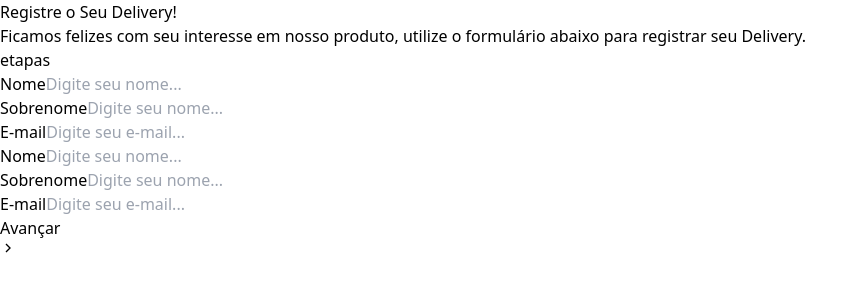
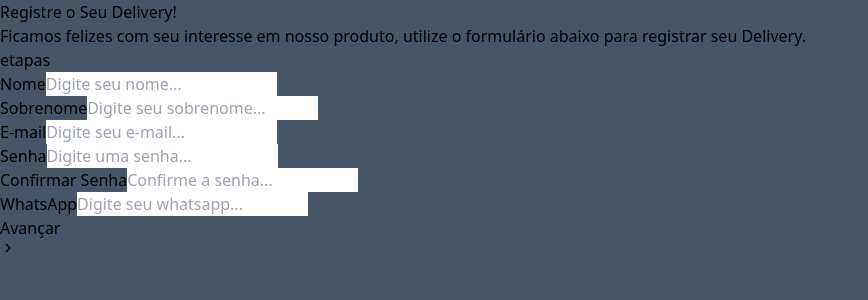
Before and after one commit to Matheus-Souto/gestor-pedidos, a React (Vite) app: page /register in a window 1280 px wide. Shown: the top 300 px of the page, without its empty margins (0-868 px from the left). Built offline with nearby package versions, Linux system fonts and the light colour scheme.

Commit message:
[FEAT]: Implementa layout parcial register

```diff
--- a/src/App.jsx
+++ b/src/App.jsx
@@ -5,7 +5,7 @@ import Register from './pages/Register'
 
 const App = () => {
   return(
-      <div className='bg-slate-500 h-full'>
+      <div className='bg-slate-600 h-full'>
         <Routes>
           <Route path='/' element={<h1>Home</h1>} />
           <Route path='/login' element={<Login />} />
--- a/src/components/DeliveryForm/index.jsx
+++ b/src/components/DeliveryForm/index.jsx
@@ -1,6 +1,6 @@
 const DeliveryForm = () => {
     return(
-        <div>...</div>
+        <div className="">...</div>
     )
 }
 
--- a/src/components/UserForm/index.jsx
+++ b/src/components/UserForm/index.jsx
@@ -1,7 +1,10 @@
+import './styles.css'
+
 const UserForm = () => {
-    return(
+    return (
         <div className="flex flex-col justify-center">
-            <div className="flex flex-col justify-center w-full sm:max-w-lg mx-auto">
+            <div className="sm:flex sm:justify-center sm:w-full">
+                <div className="flex flex-col justify-center w-full sm:max-w-lg mx-auto sm:w-[50%]">
                     <label className="mt-4 text-slate-200" htmlFor="name">Nome</label>
                     <input
                         className="p-2 rounded bg-slate-400 outline-yellow-500 text-white text-lg"
@@ -12,18 +15,20 @@ const UserForm = () => {
                         required
                     />
                 </div>
-            <div className="flex flex-col justify-center w-full sm:max-w-lg mx-auto">
+                <div className="flex flex-col justify-center w-full sm:max-w-lg mx-auto sm:w-[50%] sm:pl-3">
                     <label className="mt-4 text-slate-200" htmlFor="sobrenome">Sobrenome</label>
                     <input
                         className="p-2 rounded bg-slate-400 outline-yellow-500 text-white text-lg"
                         type="text"
                         name="sobrenome"
                         id="sobrenome"
-                    placeholder="Digite seu nome..."
+                        placeholder="Digite seu sobrenome..."
                         required
                     />
                 </div>
-            <div className="flex flex-col justify-center w-full sm:max-w-lg mx-auto">
+            </div>
+            <div className="sm:flex sm:justify-center sm:w-full">
+                <div className="flex flex-col justify-center w-full sm:max-w-lg mx-auto sm:w-[50%]">
                     <label className="mt-4 text-slate-200" htmlFor="email">E-mail</label>
                     <input
                         className="p-2 rounded bg-slate-400 outline-yellow-500 text-white text-lg"
@@ -34,39 +39,43 @@ const UserForm = () => {
                         required
                     />
                 </div>
-            <div className="flex flex-col justify-center w-full sm:max-w-lg mx-auto">
-                <label className="mt-4 text-slate-200" htmlFor="name">Nome</label>
+                <div className="flex flex-col justify-center w-full sm:max-w-lg mx-auto sm:w-[50%] sm:pl-3">
+                    <label className="mt-4 text-slate-200" htmlFor="password">Senha</label>
+                    <input
+                        className="p-2 rounded bg-slate-400 outline-yellow-500 text-white text-lg"
+                        type="password"
+                        name="password"
+                        id="password"
+                        placeholder="Digite uma senha..."
+                        required
+                    />
+                </div>
+            </div>
+            <div className="sm:flex sm:justify-center sm:w-full">
+                <div className="flex flex-col justify-center w-full sm:max-w-lg mx-auto sm:w-[50%]">
+                    <label className="mt-4 text-slate-200" htmlFor="confirmPassword">Confirmar Senha</label>
+                    <input
+                        className="p-2 rounded bg-slate-400 outline-yellow-500 text-white text-lg"
+                        type="password"
+                        name="confirmPassword"
+                        id="confirmPassword"
+                        placeholder="Confirme a senha..."
+                        required
+                    />
+                </div>
+                <div className="flex flex-col justify-center w-full sm:max-w-lg mx-auto sm:w-[50%] sm:pl-3">
+                    <label className="mt-4 text-slate-200" htmlFor="whatsapp">WhatsApp</label>
                     <input
                         className="p-2 rounded bg-slate-400 outline-yellow-500 text-white text-lg"
                         type="text"
-                    name="name"
-                    id="name"
-                    placeholder="Digite seu nome..."
+                        name="whatsapp"
+                        id="whatsapp"
+                        placeholder="Digite seu whatsapp..."
                         required
                     />
                 </div>
-            <div className="flex flex-col justify-center w-full sm:max-w-lg mx-auto">
-                <label className="mt-4 text-slate-200" htmlFor="sobrenome">Sobrenome</label>
-                <input
-                    className="p-2 rounded bg-slate-400 outline-yellow-500 text-white text-lg"
-                    type="text"
-                    name="sobrenome"
-                    id="sobrenome"
-                    placeholder="Digite seu nome..."
-                    required
-                />
             </div>
-            <div className="flex flex-col justify-center w-full sm:max-w-lg mx-auto">
-                <label className="mt-4 text-slate-200" htmlFor="email">E-mail</label>
-                <input
-                    className="p-2 rounded bg-slate-400 outline-yellow-500 text-white text-lg"
-                    type="email"
-                    name="email"
-                    id="email"
-                    placeholder="Digite seu e-mail..."
-                    required
-                />
-            </div>
+
         </div>
     )
 }
--- /dev/null
+++ b/src/components/UserForm/styles.css
@@ -0,0 +1,5 @@
+body {
+    height: 100%;
+    --tw-bg-opacity: 1;
+    background-color: rgb(71 85 105 / var(--tw-bg-opacity))
+}
--- a/src/pages/Register/RegisterArea.jsx
+++ b/src/pages/Register/RegisterArea.jsx
@@ -15,7 +15,7 @@ const RegisterArea = () => {
   const { currentStep, currentComponent, changeStep, isLastStep, isFirstStep } = useForm(formComponents)
 
   return (
-    <div className="container mx-auto flex flex-col justify-center items-center px-4 w-screen h-screen bg-slate-600">
+    <div className="container h-full mx-auto flex flex-col justify-center items-center px-4 py-10 bg-slate-600">
       <div className="w-full flex flex-col justify-center bg-slate-900/40 py-14 px-5 max-w-lg shadow-lg shadow-black/50">
         <div>
           <h1 className='text-3xl text-white font-bold text-center pt-4 sm:text-4xl' >Registre o Seu Delivery!</h1>
--- a/src/pages/Register/index.jsx
+++ b/src/pages/Register/index.jsx
@@ -1,8 +1,9 @@
 import RegisterArea from "./RegisterArea"
+import './styles.css'
 
 const Register = () => {
     return(
-        <div className="bg-slate-600">
+        <div className="bg-slate-600 flex justify-center items-center">
             <RegisterArea />
         </div>
     )
--- /dev/null
+++ b/src/pages/Register/styles.css
@@ -0,0 +1,3 @@
+body {
+    height: 100vh;
+}
```
Also changed, not shown: src/index.css (line endings or trailing spaces). Lines whose indentation alone changed are shown as unchanged.
